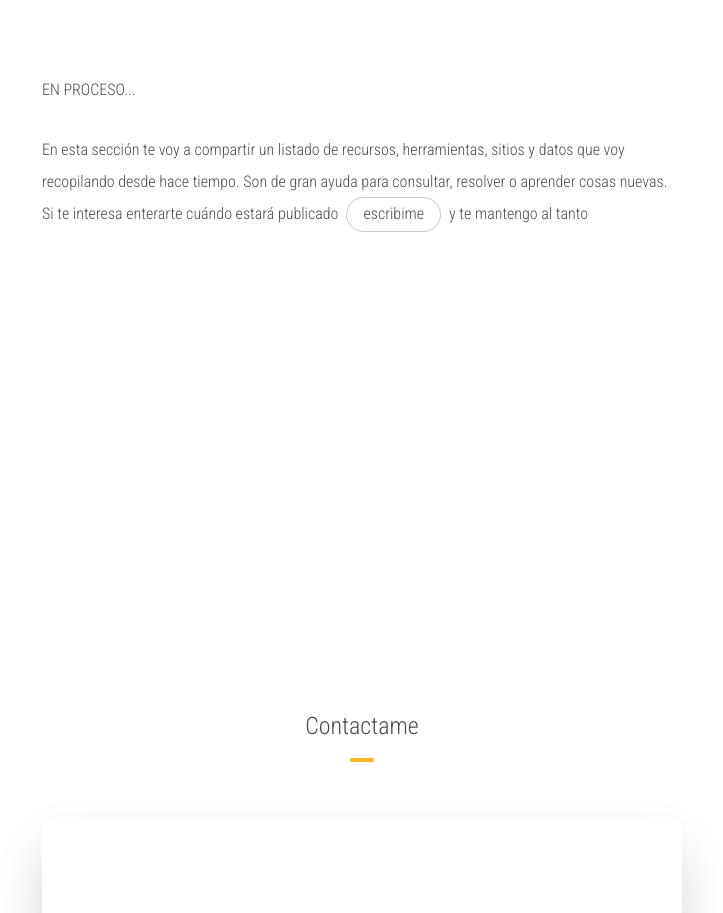
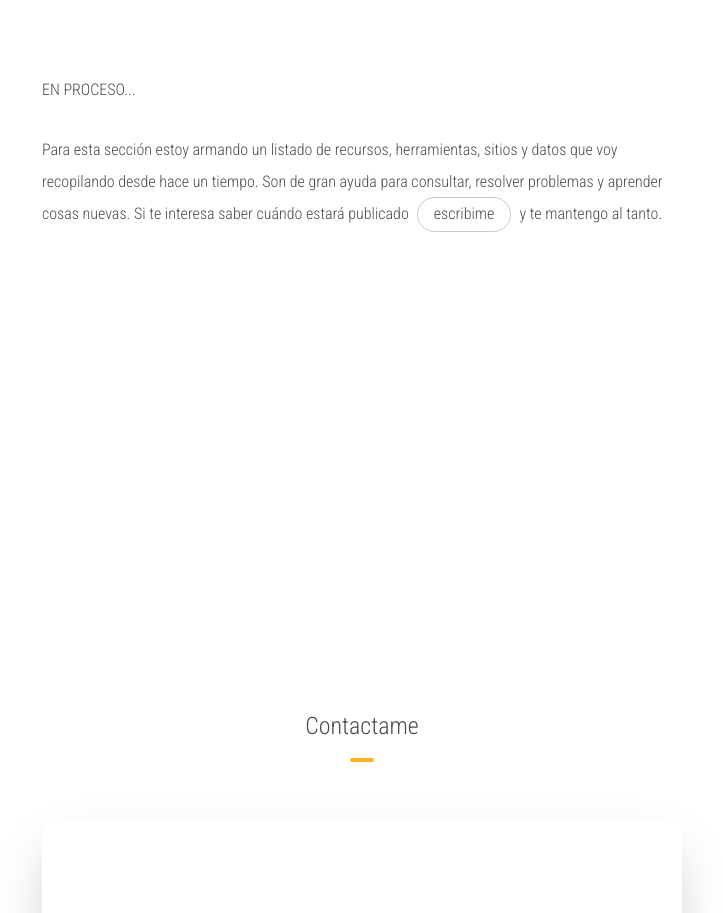
Before and after one commit to LuciaMeyer/Portfolio-lm, a Next.js app: page / in a window 1280 px wide. Shown: the part 3480-4393 px from the top of the page, without its empty margins (278-1001 px from the left). Built offline with nearby package versions, Linux system fonts and the light colour scheme; no server answers.

Commit message:
fix text

```diff
--- a/components/client-components/HeroSection.tsx
+++ b/components/client-components/HeroSection.tsx
@@ -50,9 +50,9 @@ export const HeroSection = () => {
           <hr className='w-8 h-px my-10 bg-stone-300  dark:bg-stone-400 border-0' />
 
           <p className='relative -z-10 pb-4 md:text-lg text-sm'>
-            Creo aplicaciones web y mobile. Combino desarrollo
+            Creo aplicaciones web y mobile. Combino desarrollo &nbsp;
             <br className='md:block hidden'/>
-            eficiente, diseño creativo y estrategias de marketing
+            eficiente, diseño creativo y estrategias de marketing &nbsp;
             <br className='md:block hidden'/>
             digital para lograr los mejores resultados.
           </p>
--- a/components/server-components/Resurces.tsx
+++ b/components/server-components/Resurces.tsx
@@ -12,8 +12,8 @@ export const Resurces = () => {
         <p>EN PROCESO...</p>
         <br/>
         <p className='leading-8'>
-          En esta sección te voy a compartir un listado de recursos, herramientas, sitios y
-          datos que voy recopilando desde hace tiempo. Son de gran ayuda para consultar, resolver o aprender  cosas nuevas. Si te interesa enterarte cuándo estará publicado
+          Para esta sección estoy armando un listado de recursos, herramientas, sitios y
+          datos que voy recopilando desde hace un tiempo. Son de gran ayuda para consultar, resolver problemas y aprender cosas nuevas. Si te interesa saber cuándo estará publicado
           <Link
             to='contact'
             activeClass='active'
@@ -25,7 +25,7 @@ export const Resurces = () => {
           >
             escribime
           </Link>
-          y te mantengo al tanto
+          y te mantengo al tanto.
         </p>
       </div>
     </section>
```
